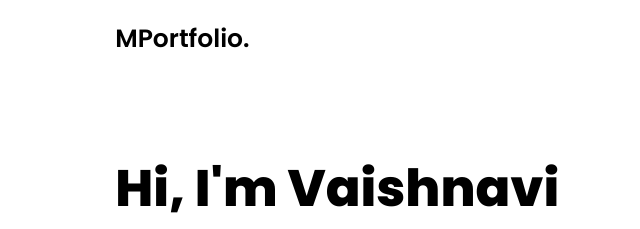
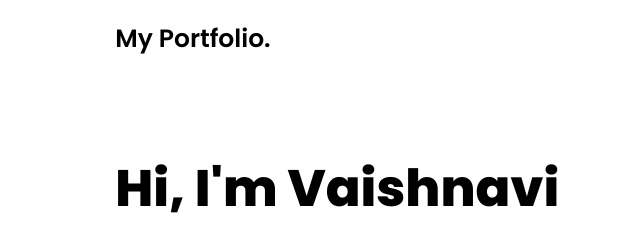
Before and after one commit to Vaishb02/MyPortfolio, a plain HTML site: page index.html in a window 1280 px wide. Shown: the top 229 px of the page, 0-640 px from the left. Drawn offline with nearby package versions, Linux system fonts and the light colour scheme.

Commit message:
Update index.html

```diff
--- a/index.html
+++ b/index.html
@@ -20,7 +20,7 @@
 
     <!-- header design -->
     <header class="header">
-        <a href="#" class="logo">MPortfolio.<span class="animate" style="--i:1;"></span></a>
+        <a href="#" class="logo">My Portfolio.<span class="animate" style="--i:1;"></span></a>
 
         <div class="bx bx-menu" id="menu-icon"><span class="animate" style="--i:2;"></span></div>
 
```
